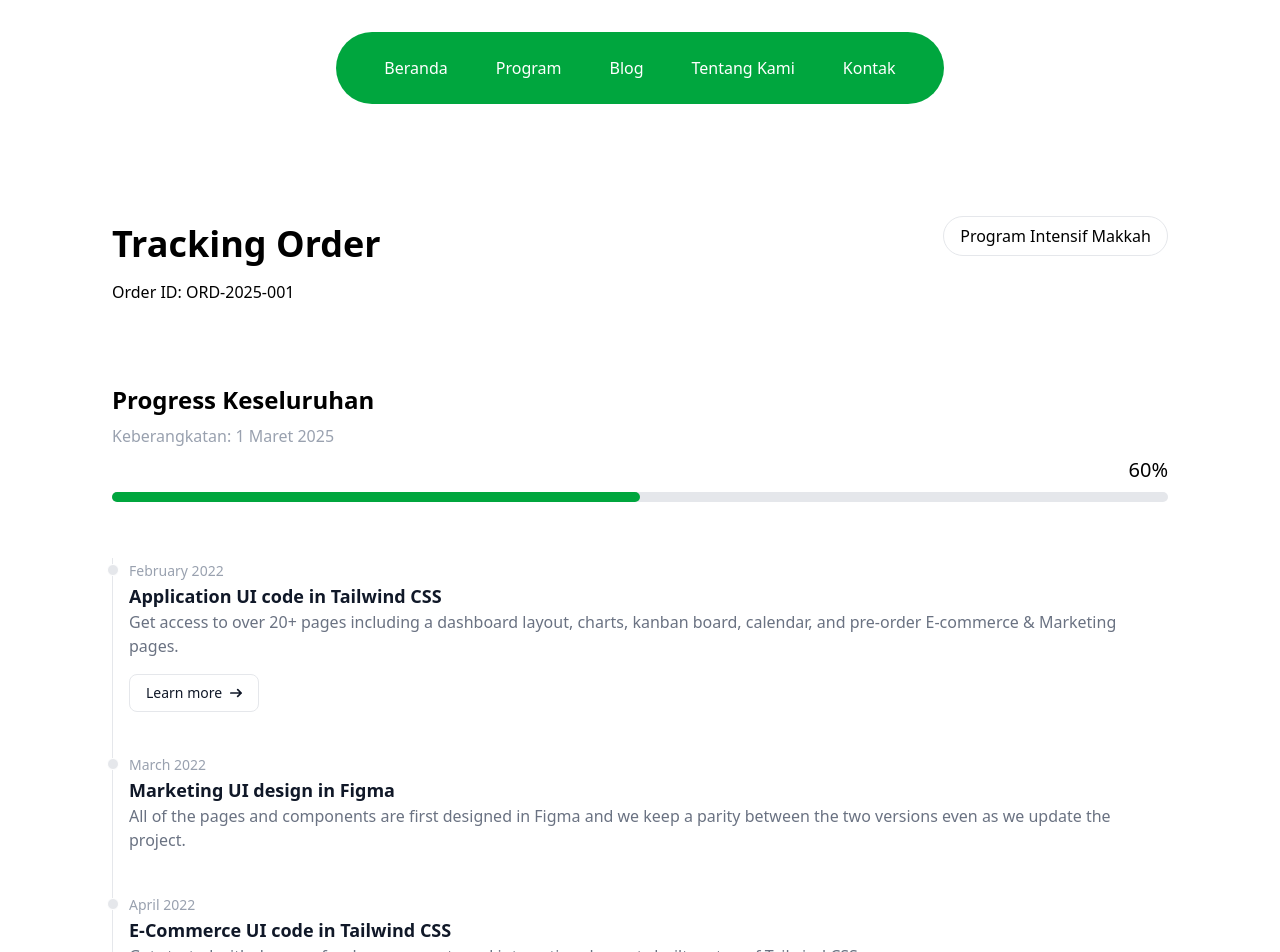
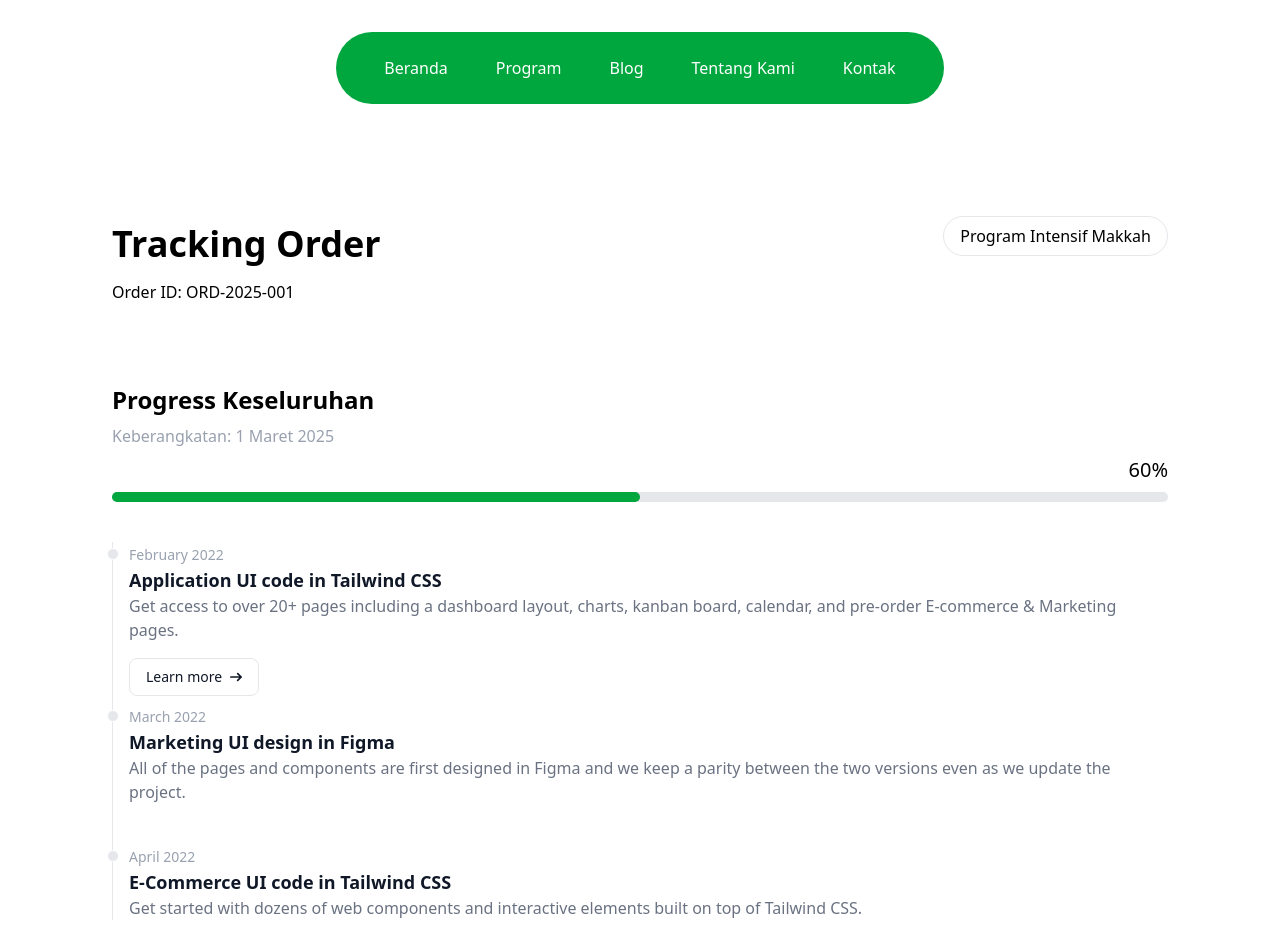
Before and after one commit to fikrimsanad/cozy-journey, a Next.js app: page /tracking in a window 1280 px wide. Shown: the top 952 px of the page. Built offline with nearby package versions, Linux system fonts and the light colour scheme.

Commit message:
page tracking styling

```diff
--- a/app/tracking/page.tsx
+++ b/app/tracking/page.tsx
@@ -27,9 +27,9 @@ function tracking() {
           <div className="bg-green-600 h-2.5 rounded-full w-2/4"></div>
         </div>
       </div>
-      <div className="py-14">
+      <div className="py-10">
         <ol className="relative border-s border-gray-200 dark:border-gray-700">
-          <li className="mb-10 ms-4">
+          <li className="mb-2 ms-4">
             <div className="absolute w-3 h-3 bg-gray-200 rounded-full mt-1.5 -start-1.5 border border-white dark:border-gray-900 dark:bg-gray-700"></div>
             <time className="mb-1 text-sm font-normal leading-none text-gray-400 dark:text-gray-500">
               February 2022
@@ -56,7 +56,7 @@ function tracking() {
               >
                 <path
                   stroke="currentColor"
-                  stroke-linecap="round"
+                  strokeLinecap="round"
                   stroke-linejoin="round"
                   stroke-width="2"
                   d="M1 5h12m0 0L9 1m4 4L9 9"
```
